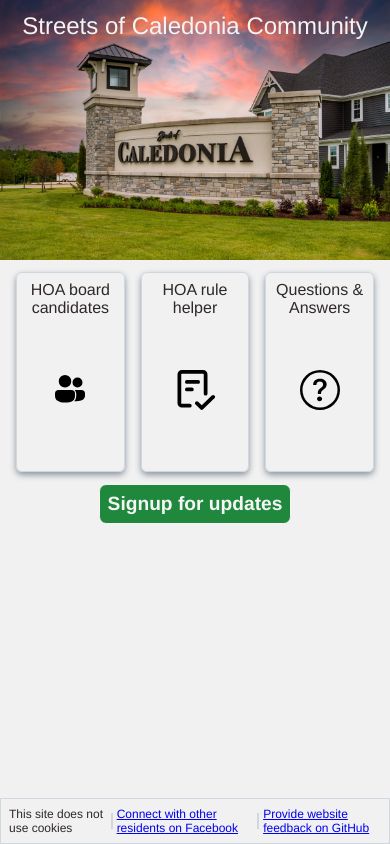
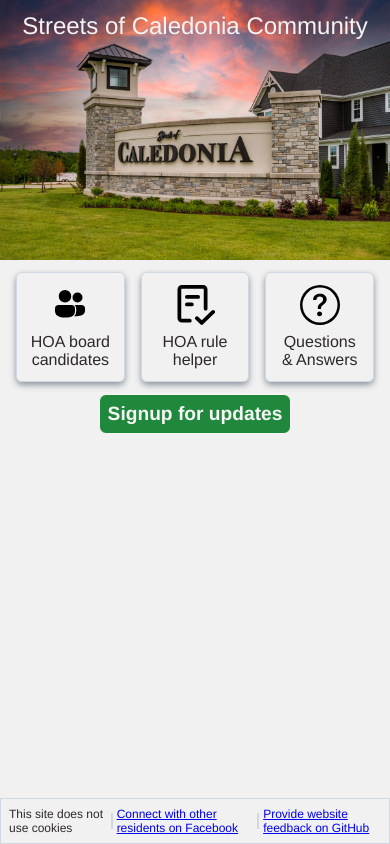
Before and after one commit to Sammons/streets-of-caledonia-info, a Gatsby site: page / in a window 390 px wide. Built offline with nearby package versions, Linux system fonts and the light colour scheme; Gatsby itself is replaced by a stand-in of ours.

Commit message:
Put card icons on top, make cards less tall on mobile, make cards uniform width

```diff
--- a/src/pages/index.tsx
+++ b/src/pages/index.tsx
@@ -55,18 +55,19 @@ const BelowHeaderCardElementContainer = styled.div(() => ({
   borderRadius: '0.375em',
   border: `0.5px solid ${Colors.Grey}`,
   boxShadow: `${Colors.DarkerGrey} 0px 3px 6px 0px`,
-  padding: Spacing.S2,
+  padding: Spacing.S3,
   margin: Spacing.S1,
   marginLeft: Spacing.S2,
   marginRight: Spacing.S2,
-  width: '30%',
-  minHeight: '200px',
+  flexBasis: '100%',
+  maxWidth: 'min(30%, 300px)',
   ':hover': {
     borderColor: Colors.Black,
     cursor: 'pointer'
   },
   display: 'flex',
-  flexDirection: 'column'
+  flexDirection: 'column',
+  flexFlow: 'column-reverse',
 }))
 
 const BelowHeaderCard = (props: {
@@ -76,14 +77,13 @@ const BelowHeaderCard = (props: {
 
 }) => {
   return <BelowHeaderCardElementContainer onClick={() => navigate(props.linkTo)}>
-    <h2 style={{width: '100%', textAlign: 'center'}}>{props.header}</h2>
+    <h2 style={{width: '100%', textAlign: 'center', paddingTop: Spacing.S2}}>{props.header}</h2>
     <div style={{
       height: '100%',
-      width: '100%',
       display: 'flex',
       flexDirection: 'row',
       justifyContent: 'center',
-      alignItems: 'center',
+      alignItems: 'flex-start',
     }}>
       <div style={{ width: '40px' }}>
         {props.icon}
```
